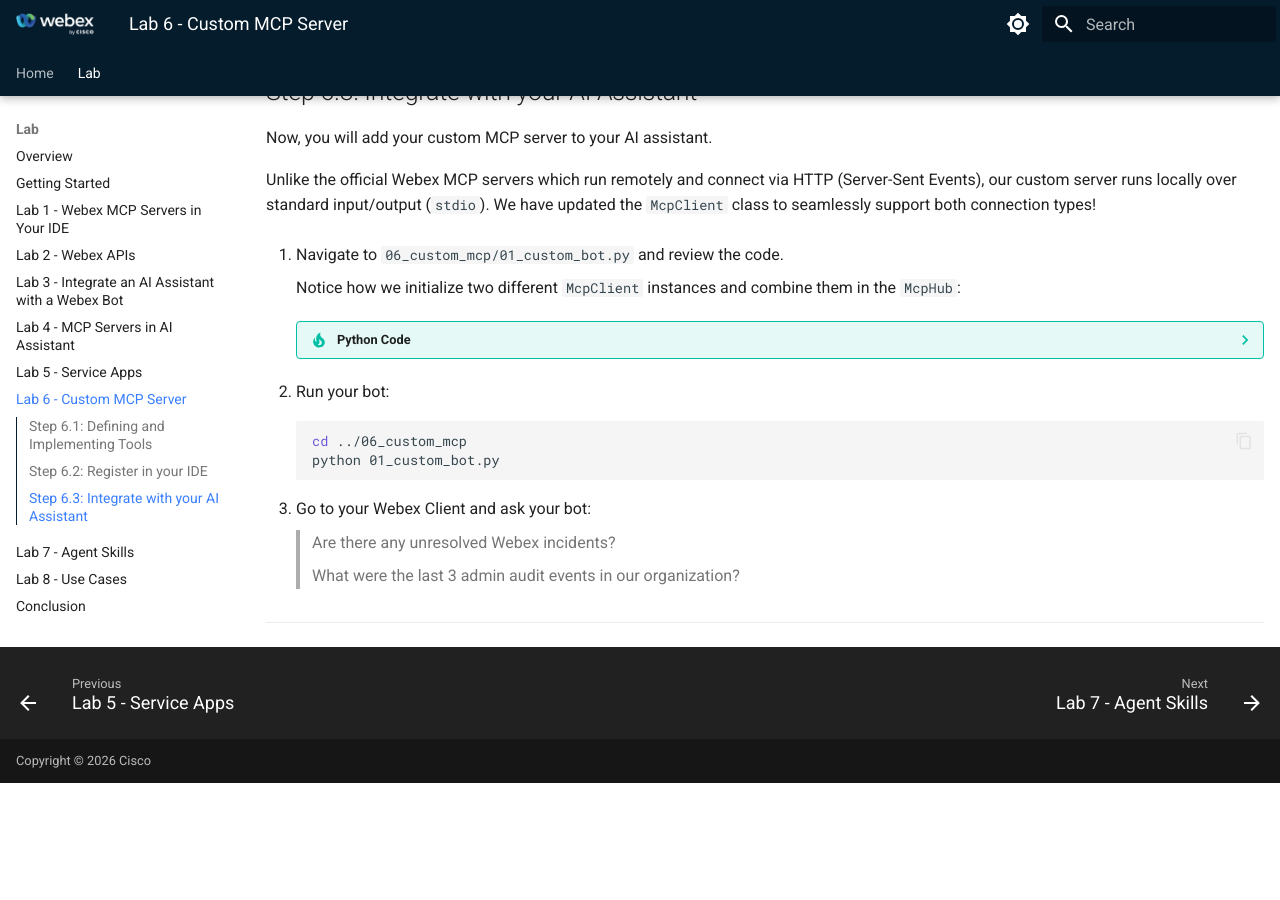
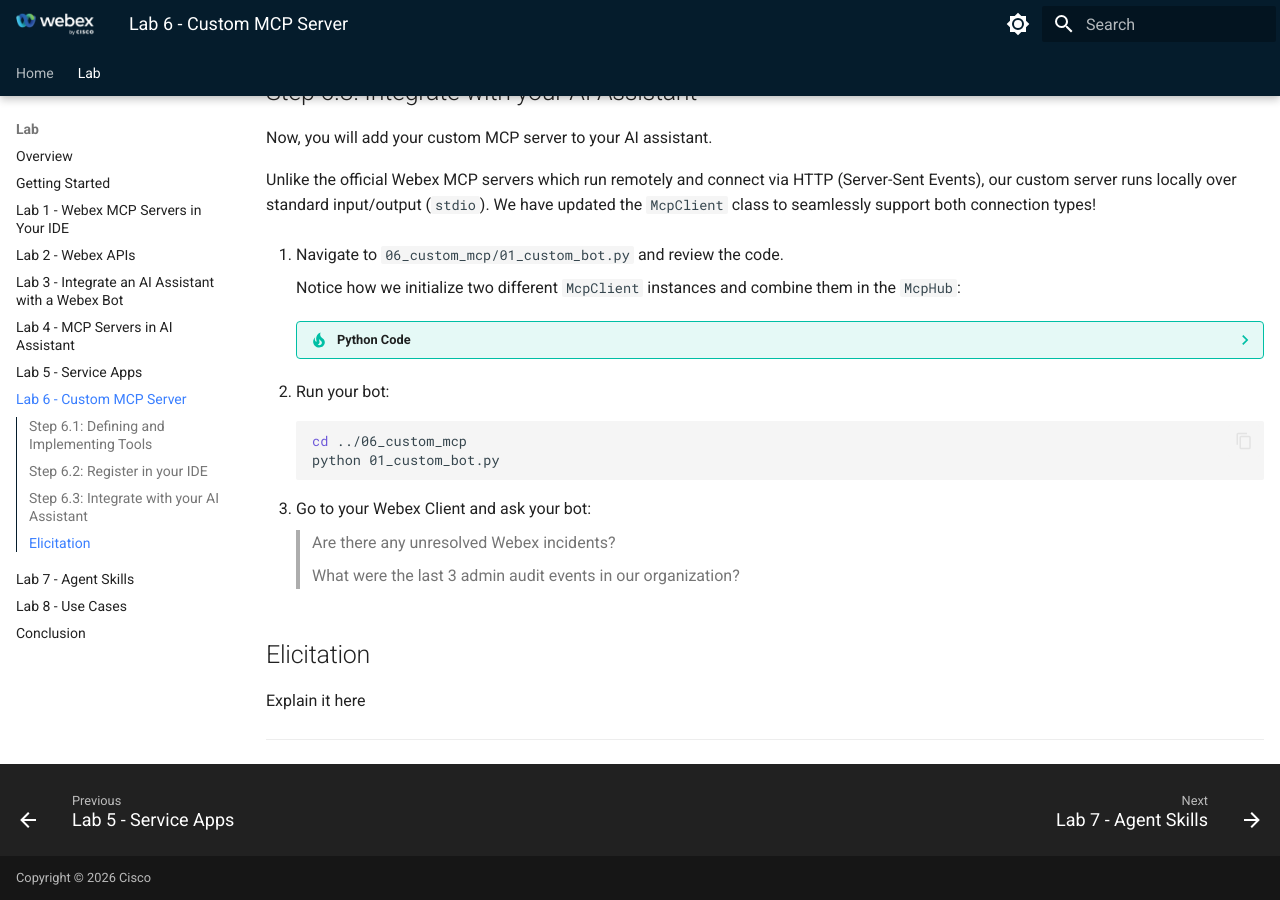
Before and after one commit to WebexCC-SA/LAB-31123, an MkDocs documentation site: the page built from docs/lab6_custom-mcp-server.md, in a window 1280 px wide and 900 px high, scrolled down 1663 px. Built offline with MkDocs 1.6.1 and Material for MkDocs 9.7.7, drawn with Linux system fonts in a browser that asks for light colours; before the commit the page ends 2446 px from its top, so only the background shows below that.

Commit message:
Update lab6_custom-mcp-server.md

```diff
--- a/docs/lab6_custom-mcp-server.md
+++ b/docs/lab6_custom-mcp-server.md
@@ -172,4 +172,9 @@
 
     > What were the last 3 admin audit events in our organization?
 
+
+## Elicitation
+
+Explain it here
+
 ---
```
